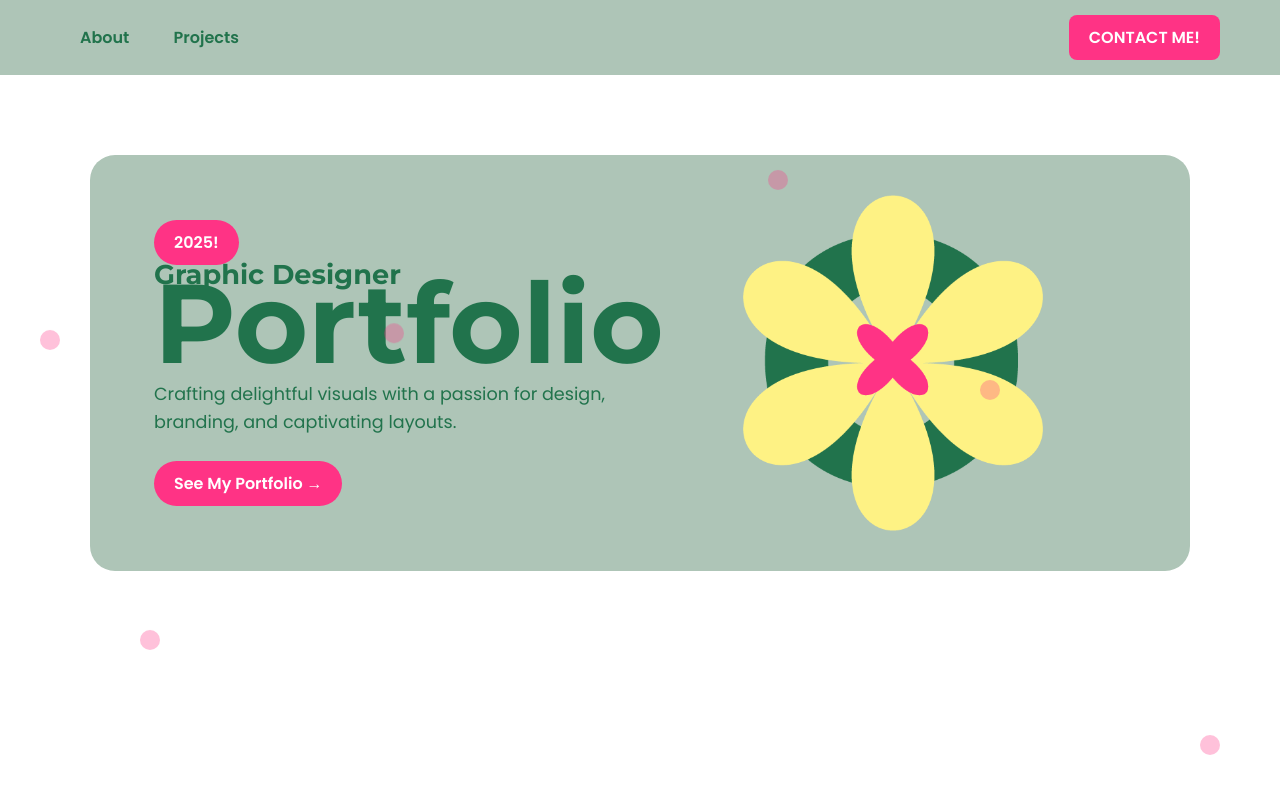
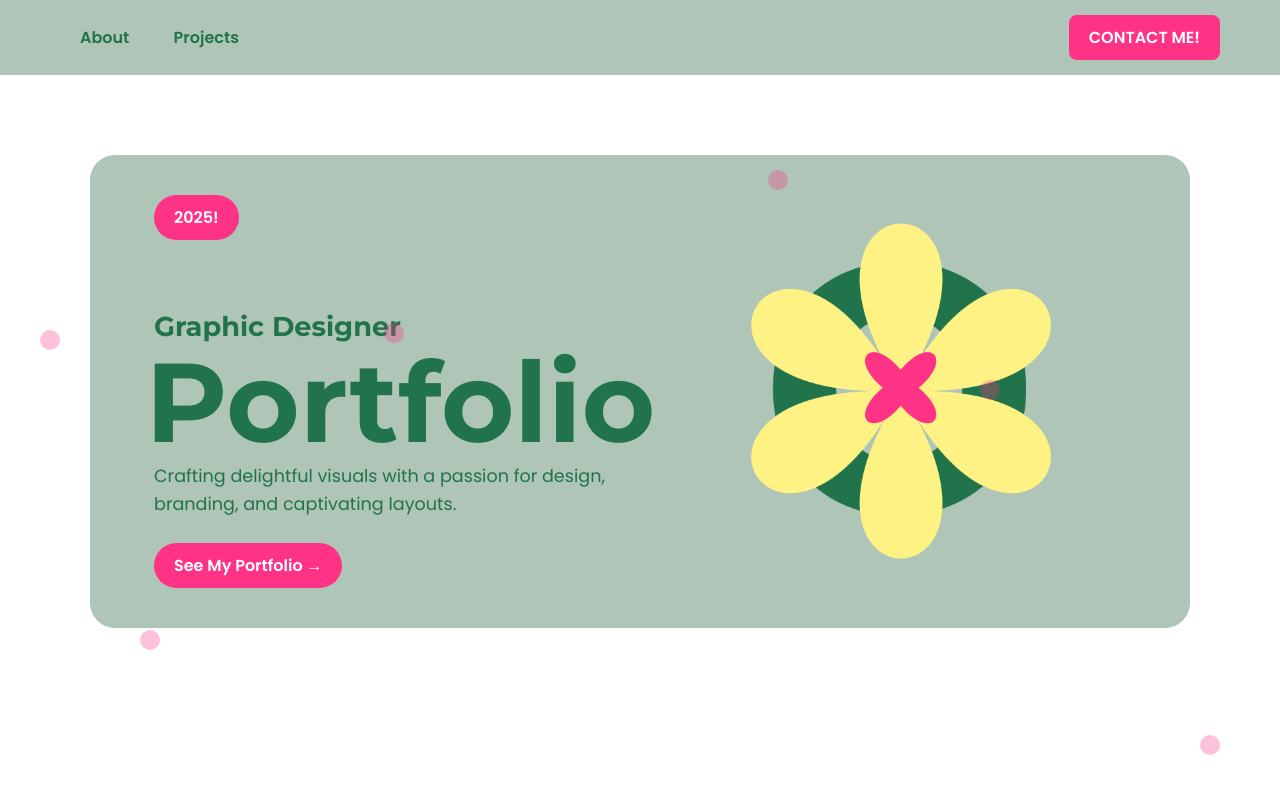
Before and after one commit to sabrinapangel/Portfolio, a plain HTML site: page index.html in a window 1280 px wide. Shown: the top 800 px of the page. Drawn offline with Linux system fonts and the light colour scheme.

Commit message:
Version 1.1

```diff
--- a/index.html
+++ b/index.html
@@ -21,7 +21,10 @@
   <section class="hero">
     <div class="hero-left">
       <span class="pill status">2025!</span>
-      <h1>Graphic Designer<br>Portfolio</h1>
+      <h1 class="hero-title">
+        <span class="first-line">Graphic Designer</span><br>
+        <span class="second-line">Portfolio</span>
+      </h1>
       <p>
         Crafting delightful visuals with a passion for design, branding, and captivating layouts.
       </p>
--- a/style.css
+++ b/style.css
@@ -82,18 +82,37 @@ section {
   color: #21734C; /* hijau utama */
   margin-left: 5vw;
 }
-/* Graphic Designer (baris pertama) lebih kecil */
-.hero-left h1:first-line {
+
+.hero-title {
+  font-family: 'Montserrat', sans-serif;
+  font-weight: 100;
+  margin-bottom: 10px;
+  margin-top: 0;
+  color: #21734C;
+  font-size: 7rem;
+  line-height: 1;
+}
+
+.hero-title .first-line {
+  display: inline-block;
   font-size: 1.7rem;
-  font-weight: 10;
+  position: relative;
 }
+
+.hero-title .second-line {
+  display: inline-block;
+  position: relative;
+  top: -0.4rem;
+  left: -0.53rem;
+}
+
 .hero-left h1 {
   font-family: 'Montserrat', sans-serif;
   font-weight: 100;
-  margin-bottom: 10px;
+  margin-bottom: -20px;
   margin-top: 0;     /* <<< rapetin jarak ke atas */
   color: #21734C;
-  line-height: 0.7;
+  line-height: 1;
   font-size: 7rem; /* default untuk Portfolio */
 }
 
```
